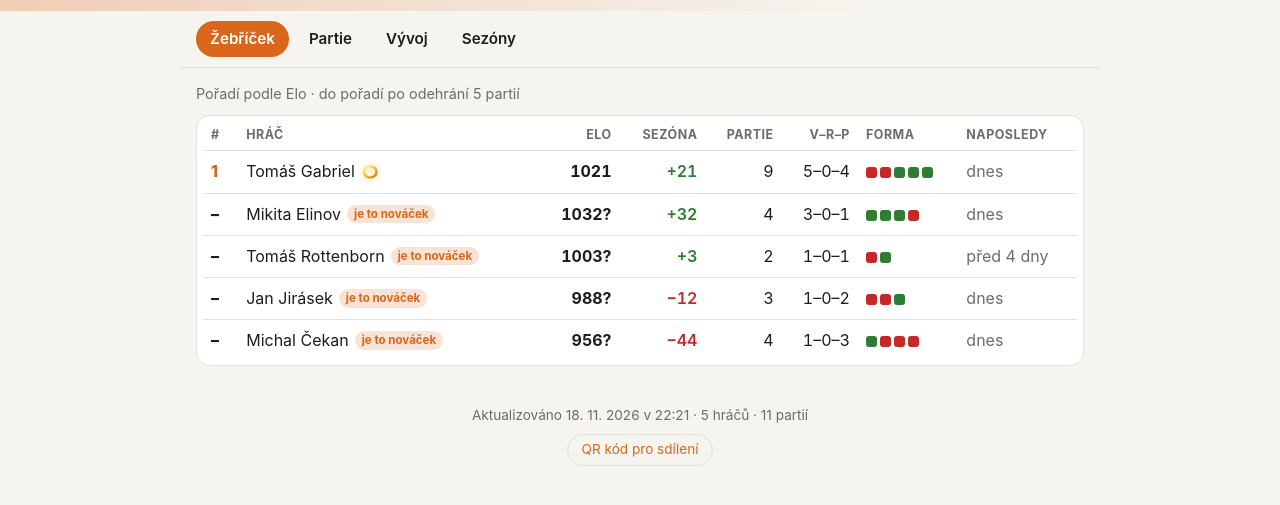
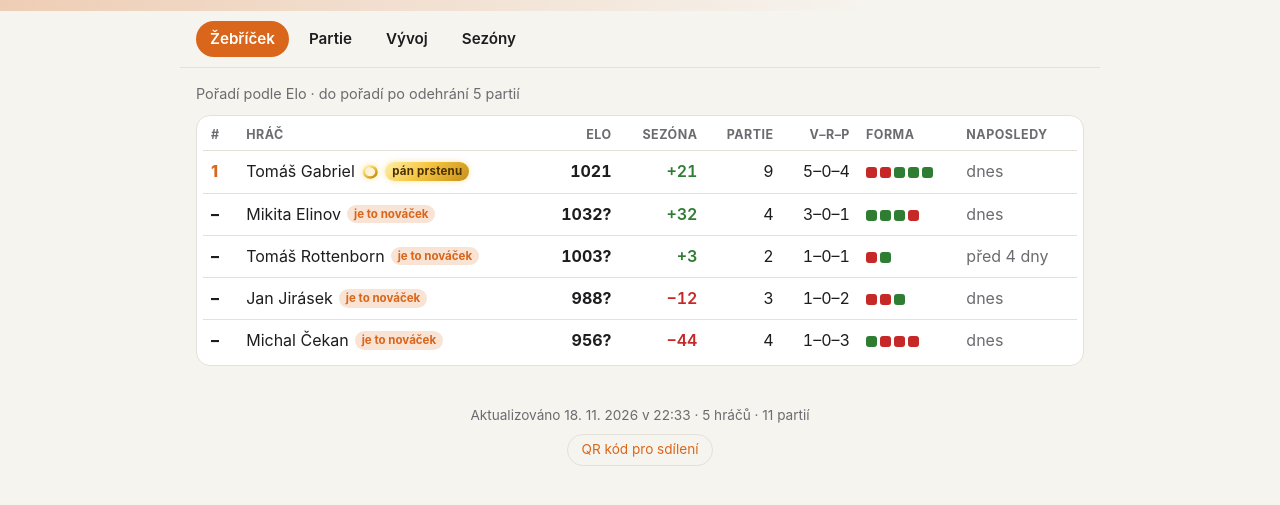
Before and after one commit to enick3312/zebricek_sachy, a plain HTML site: page index.html in a window 1280 px wide. Shown: the part 85-590 px from the top of the page. Drawn offline with nearby package versions, Linux system fonts and the light colour scheme.

Commit message:
Add files via upload

```diff
--- a/index.html
+++ b/index.html
@@ -48,6 +48,8 @@
   .tag { display: inline-block; font-size: .72rem; font-weight: 700; padding: 1px 7px; border-radius: 999px; margin-left: 6px;
          background: var(--chip); color: var(--muted); vertical-align: 2px; }
   .tag.new { background: color-mix(in srgb, var(--season) 18%, transparent); color: var(--season); }
+  .tag.lord { background: linear-gradient(135deg, #fff1a8, #f5c542 45%, #c8901a); color: #4a3000;
+              box-shadow: 0 0 6px rgba(245, 197, 66, .45); letter-spacing: .02em; }
   .form { display: inline-flex; gap: 3px; vertical-align: middle; }
   .form i { width: 11px; height: 11px; border-radius: 3px; display: inline-block; }
   .w { background: var(--win); } .d { background: var(--draw); } .l { background: var(--loss); }
@@ -172,6 +174,7 @@ const seasonStat = (p, key) => p.seasons.find(s => s.season === key);
 const eveningKey = iso => { const d = new Date(new Date(iso).getTime() - 6 * 3600000); return new Date(d.getFullYear(), d.getMonth(), d.getDate()); };
 
 // The leader's ring: a plain golden band.
+const LORD = `<span class="tag lord" title="Vedoucí hráč žebříčku">pán prstenu</span>`;
 const RING = `<svg class="ring" viewBox="0 0 24 24" role="img" aria-label="Prsten moci"><title>Prsten moci – první místo v žebříčku</title>
   <defs><linearGradient id="gold" x1="0" y1="0" x2="1" y2="1"><stop offset="0" stop-color="#fff3b0"/><stop offset=".45" stop-color="#f5c542"/>
   <stop offset="1" stop-color="#b8860b"/></linearGradient></defs>
@@ -194,7 +197,7 @@ function viewTable() {
       : p.provisional ? `<span class="tag new" title="Do pořadí se počítá po ${D.settings.provisionalGames} hodnocených partiích">je to nováček</span>` : "";
     return `<tr class="click" onclick="location.hash='hrac/${encodeURIComponent(p.id)}'">
       <td class="rank ${rank === 1 ? "rank1" : ""}">${rank ?? "–"}</td>
-      <td>${esc(p.name)}${rank === 1 ? RING : ""}${tag}</td>
+      <td>${esc(p.name)}${rank === 1 ? RING + LORD : ""}${tag}</td>
       <td class="n elo">${p.rating}${p.provisional ? "?" : ""}</td>
       <td class="n ${st ? cls(st.change) : "muted"}">${st ? signed(st.change) : "–"}</td>
       <td class="n">${p.games}</td>
@@ -356,7 +359,7 @@ function viewPlayer(id) {
   const ranked = D.players.filter(x => !x.provisional && !x.retired && !x.inactive).sort((a, b) => b.rating - a.rating);
   const pos = ranked.findIndex(x => x.id === id);
   return `<a class="back" href="#zebricek">← Žebříček</a>
-    <div class="card"><span class="bigelo">${p.rating}${p.provisional ? "?" : ""}</span><h2 style="font-size:1.4rem">${esc(p.name)}${pos === 0 ? RING : ""}</h2>
+    <div class="card"><span class="bigelo">${p.rating}${p.provisional ? "?" : ""}</span><h2 style="font-size:1.4rem">${esc(p.name)}${pos === 0 ? RING + LORD : ""}</h2>
       <div class="facts">
         <div><b>${pos >= 0 ? pos + 1 + "." : "–"}</b><span>pořadí</span></div>
         <div><b>${p.games}</b><span>partie</span></div>
--- a/zebricek.json
+++ b/zebricek.json
@@ -135,7 +135,7 @@
       "whiteChange" : -25
     }
   ],
-  "generated" : "2026-11-18T22:21:05Z",
+  "generated" : "2026-11-18T22:33:26Z",
   "location" : "",
   "name" : "Pub Ladder",
   "players" : [
```
